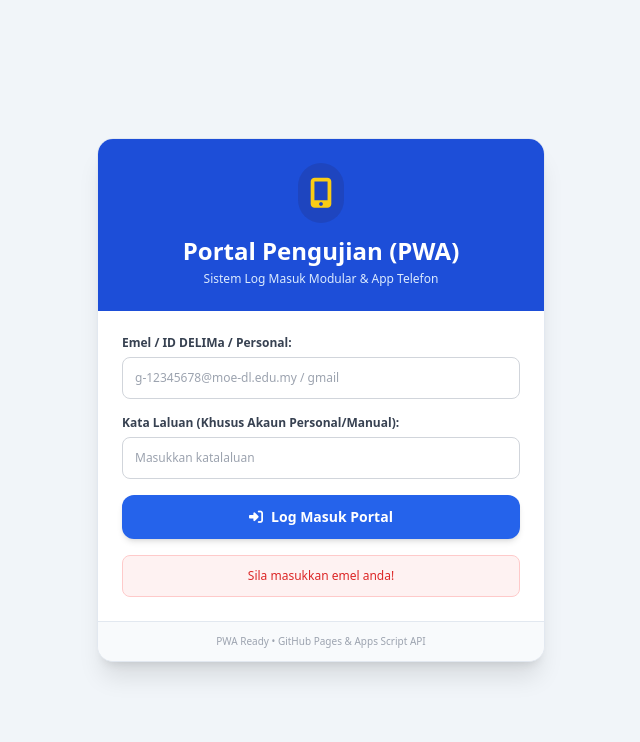
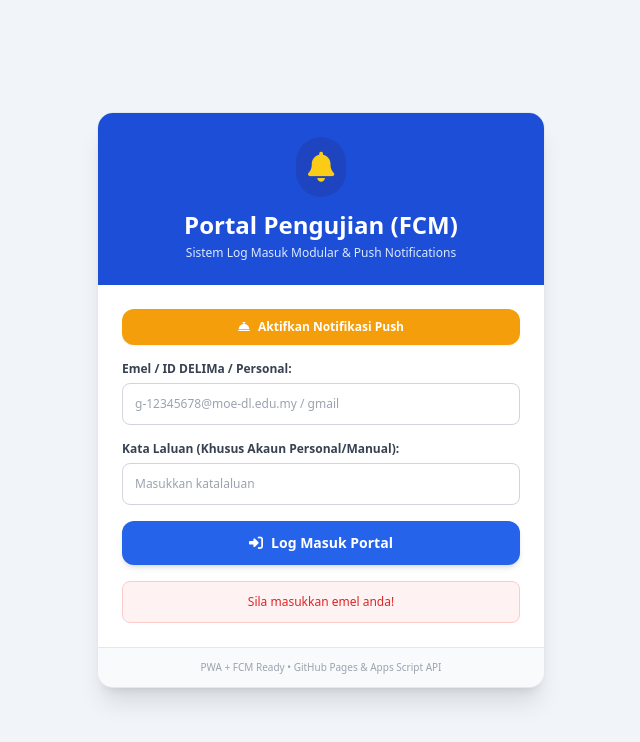
Before and after one commit to alepp890/portal-sekolah-test, a plain HTML site: page index.html in a window 1280 px wide. Both pictures are taken after a click on the button "Log Masuk Portal". Shown: the whole page, without its empty margins (319-959 px from the left). Drawn offline with nearby package versions, Linux system fonts and the light colour scheme.

Commit message:
Update index.html

```diff
--- a/index.html
+++ b/index.html
@@ -16,6 +16,10 @@
   <script src="https://cdn.tailwindcss.com"></script>
   <!-- FontAwesome Icons -->
   <link rel="stylesheet" href="https://cdnjs.cloudflare.com/ajax/libs/font-awesome/6.4.0/css/all.min.css">
+
+  <!-- Firebase Web SDK (Compat) -->
+  <script src="https://www.gstatic.com/firebasejs/9.23.0/firebase-app-compat.js"></script>
+  <script src="https://www.gstatic.com/firebasejs/9.23.0/firebase-messaging-compat.js"></script>
 </head>
 <body class="bg-slate-100 min-h-screen flex items-center justify-center p-4 font-sans">
 
@@ -23,14 +27,19 @@
     <!-- Header -->
     <div class="bg-blue-700 p-6 text-center text-white">
       <div class="inline-flex p-3 bg-blue-800/60 rounded-full mb-3">
-        <i class="fa-solid fa-mobile-screen-button text-3xl text-yellow-400"></i>
+        <i class="fa-solid fa-bell text-3xl text-yellow-400"></i>
       </div>
-      <h1 class="text-2xl font-bold">Portal Pengujian (PWA)</h1>
-      <p class="text-xs text-blue-100 mt-1">Sistem Log Masuk Modular & App Telefon</p>
+      <h1 class="text-2xl font-bold">Portal Pengujian (FCM)</h1>
+      <p class="text-xs text-blue-100 mt-1">Sistem Log Masuk Modular & Push Notifications</p>
     </div>
 
     <!-- Borang Input -->
     <div class="p-6 space-y-4">
+      <!-- Butang Aktifkan Notifikasi -->
+      <button id="btnNotify" onclick="mintaKebenaranNotifikasi()" class="w-full bg-amber-500 hover:bg-amber-600 text-white font-semibold py-2.5 rounded-xl transition text-xs flex items-center justify-center gap-2 shadow-sm">
+        <i class="fa-solid fa-bell-concierge"></i> Aktifkan Notifikasi Push
+      </button>
+
       <div class="space-y-1.5">
         <label class="block text-xs font-bold text-gray-700">Emel / ID DELIMa / Personal:</label>
         <input type="email" id="emailInput" placeholder="g-12345678@moe-dl.edu.my / gmail" class="w-full text-xs border border-gray-300 rounded-lg p-3 focus:outline-none focus:ring-2 focus:ring-blue-500">
@@ -45,28 +54,80 @@
         <i class="fa-solid fa-right-to-bracket"></i> Log Masuk Portal
       </button>
 
-      <!-- Mesej Status / Ralat -->
-      <div id="msg" class="text-xs text-center p-3 rounded-lg hidden font-medium"></div>
+      <!-- Mesej Status / Ralat / Token -->
+      <div id="msg" class="text-xs text-center p-3 rounded-lg hidden font-medium break-all"></div>
     </div>
 
     <div class="bg-slate-50 p-3 text-center border-t border-slate-200 text-[10px] text-gray-400">
-      PWA Ready • GitHub Pages & Apps Script API
+      PWA + FCM Ready • GitHub Pages & Apps Script API
     </div>
   </div>
 
   <script>
     const API_URL = "https://script.google.com/macros/s/AKfycbwUoxY1zoaW9NnI3oZkjSUlJ38K01nRtROoNmDYWpA0WKwnAIRQO0rs1c-KhMXSB6Ch/exec";
 
-    // 1. Pendaftaran Service Worker (PWA)
-    if ('serviceWorker' in navigator) {
+    // Configuration Firebase Anda
+    const firebaseConfig = {
+      apiKey: "AIzaSyBZ_NGnC6PqvaiNpd-GI-jBd1_7OSvXCUE",
+      authDomain: "portal-sekolah-test.firebaseapp.com",
+      projectId: "portal-sekolah-test",
+      storageBucket: "portal-sekolah-test.firebasestorage.app",
+      messagingSenderId: "523708567020",
+      appId: "1:523708567020:web:44580ec4f12621e48944c9"
+    };
+
+    const VAPID_KEY = "BJDKZ620dZr5fzelXzUg_Cu2Y4uZUp2iOZrf3QR-uZjF1Fl1TfctqUF4XRHm758ApHpNT_FRDrT6qJR7gI9iIH8";
+
+    // Inisialisasi Firebase
+    firebase.initializeApp(firebaseConfig);
+    let messaging = null;
+
+    if ('serviceWorker' in navigator && firebase.messaging.isSupported()) {
+      messaging = firebase.messaging();
+
       window.addEventListener('load', () => {
         navigator.serviceWorker.register('./sw.js')
-          .then(reg => console.log('Service Worker Berjaya Didaftarkan:', reg))
+          .then(reg => console.log('Service Worker Berjaya:', reg))
           .catch(err => console.log('Service Worker Gagal:', err));
       });
     }
 
-    // 2. Fungsi Log Masuk
+    // Fungsi Minta Kebenaran Notifikasi & Ambil Token
+    async function mintaKebenaranNotifikasi() {
+      const msg = document.getElementById("msg");
+      if (!messaging) {
+        alert("Notifikasi tidak disokong oleh pelayar ini.");
+        return;
+      }
+
+      try {
+        const permission = await Notification.requestPermission();
+        if (permission === 'granted') {
+          msg.className = "text-xs text-center p-3 rounded-lg font-medium bg-amber-50 text-amber-800 border border-amber-200 break-all";
+          msg.innerHTML = '<i class="fa-solid fa-spinner fa-spin mr-1"></i> Mengambil Token FCM...';
+          msg.classList.remove("hidden");
+
+          const token = await messaging.getToken({ vapidKey: VAPID_KEY });
+          if (token) {
+            console.log("FCM Token:", token);
+            msg.className = "text-xs text-left p-3 rounded-lg font-medium bg-green-50 text-green-700 border border-green-200 break-all";
+            msg.innerHTML = '<strong>Notifikasi Aktif! Token FCM Anda:</strong><br><span class="text-[10px] text-gray-600">' + token + '</span>';
+            // Simpan token untuk rujukan
+            sessionStorage.setItem("fcmToken", token);
+          } else {
+            msg.innerText = "Gagal mendapatkan token FCM.";
+          }
+        } else {
+          alert("Kebenaran notifikasi ditolak oleh pengguna.");
+        }
+      } catch (err) {
+        msg.className = "text-xs text-center p-3 rounded-lg font-medium bg-red-50 text-red-600 border border-red-200";
+        msg.innerText = "Ralat Notifikasi: " + err.message;
+        msg.classList.remove("hidden");
+      }
+    }
+
+    // Fungsi Log Masuk
     async function prosesLogin() {
       const email = document.getElementById("emailInput").value.trim();
       const pass = document.getElementById("passInput").value.trim();
```
